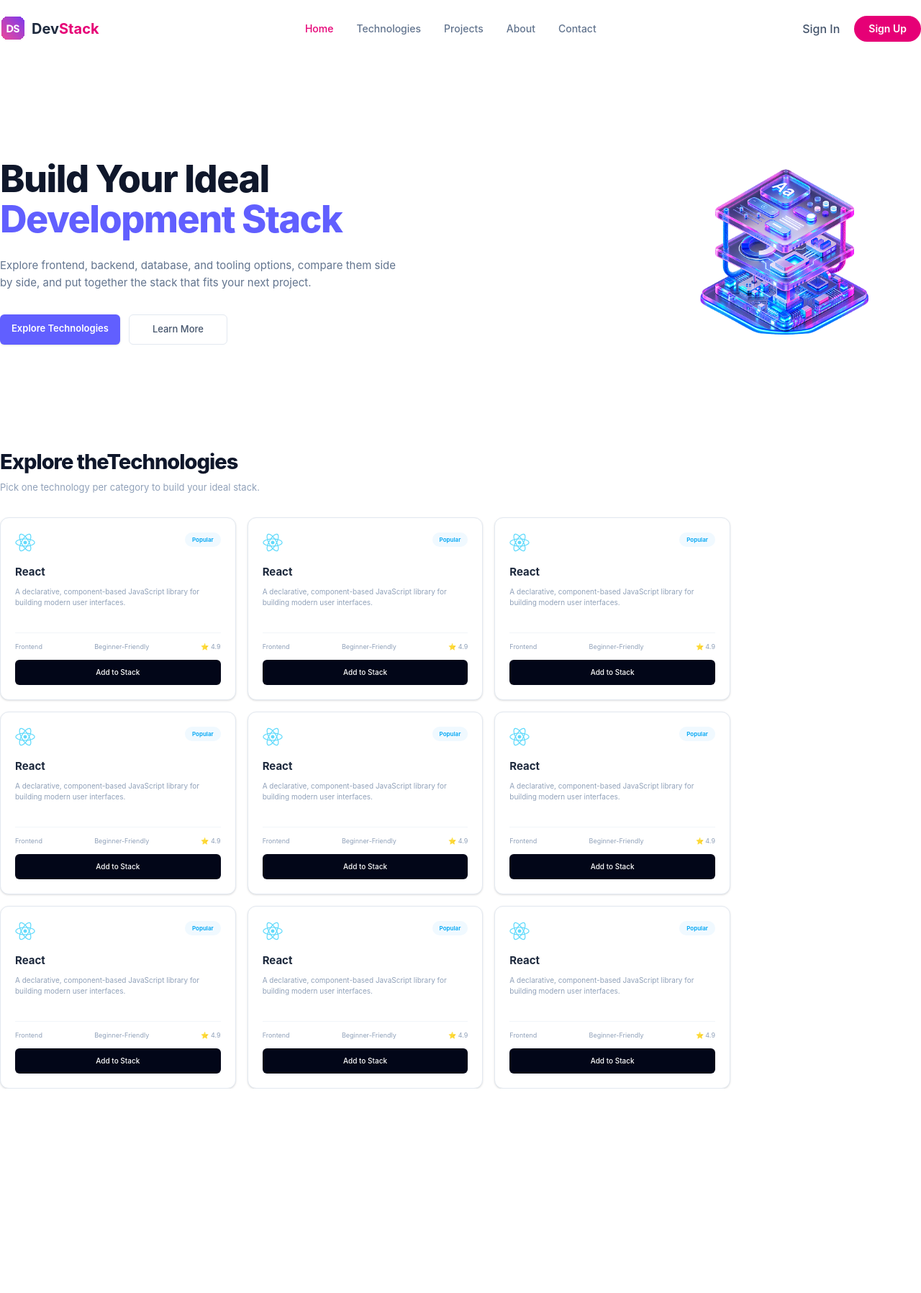
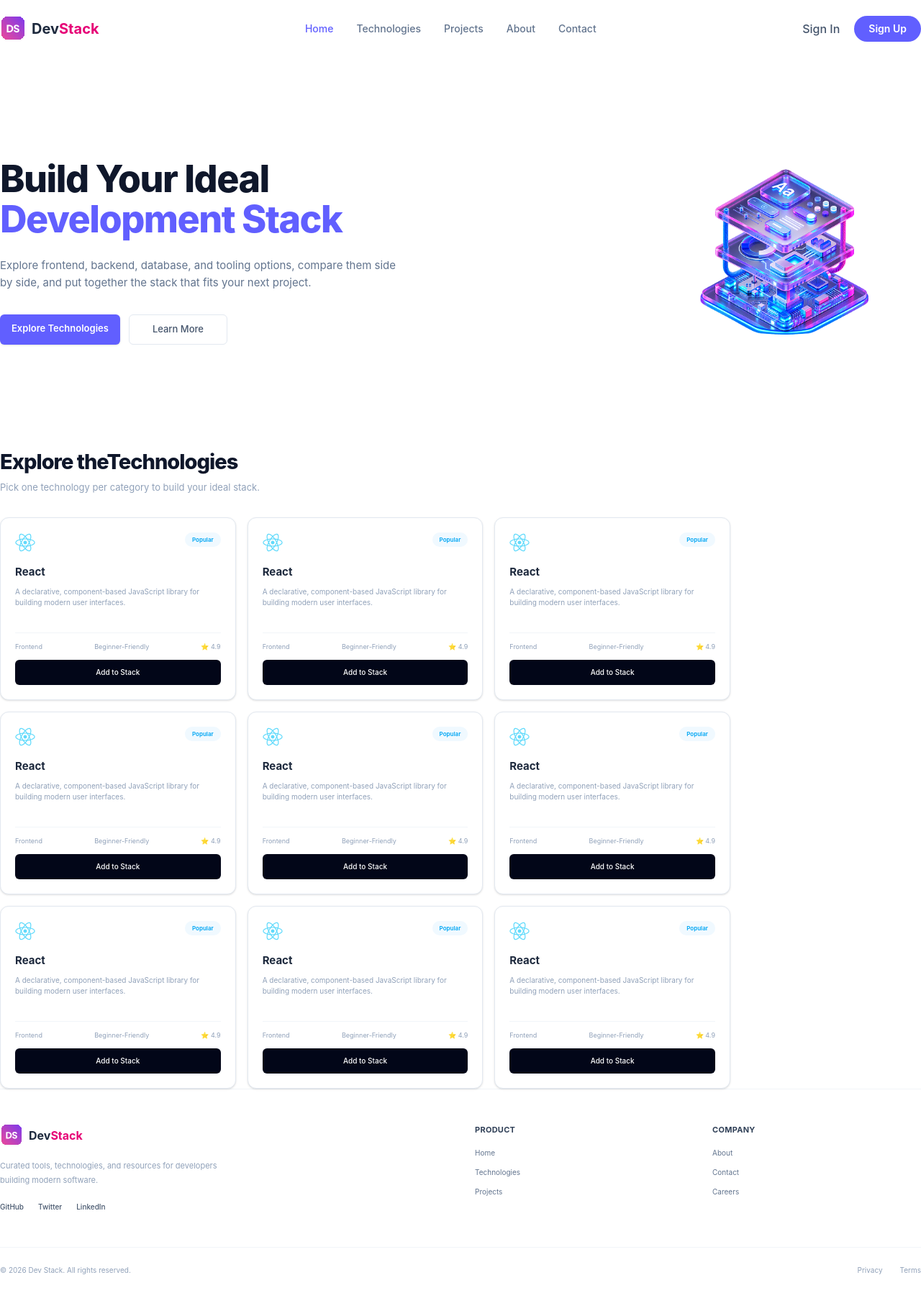
Before and after one commit to myshphew/DevStack, a React (Vite) app: page / in a window 1280 px wide. Shown: the whole page at 72% size. Before the commit the page ends 1513 px from the top, so only its background shows below. Built offline with nearby package versions, Linux system fonts and the light colour scheme.

Commit message:
Footer added and minor ui fixes

```diff
--- a/src/App.tsx
+++ b/src/App.tsx
@@ -2,6 +2,7 @@
 import Hero from "./components/Hero"
 import TechnologiesTitle from "./components/TechnologiesTitle"
 import TechGrid from "./components/TechGrid"
+import Footer from "./components/Footer"
 
 const App = () => {
   return (
@@ -10,6 +11,7 @@
       <Hero/>
       <TechnologiesTitle/>
       <TechGrid/>
+      <Footer/>
     </div>
   )
 }
--- /dev/null
+++ b/src/components/Footer.tsx
@@ -0,0 +1,92 @@
+
+const Footer = () => {
+  return (
+    <div className="border-t border-slate-100 bg-white">
+      <div className="mx-auto container">
+        <div className="grid grid-cols-1 gap-10 py-12 md:grid-cols-4">
+          <div className="md:col-span-2">
+            <a href="#" className="flex items-center gap-2">
+              <img className="h-8" src="/public/logo.svg" alt="logo" />
+
+              <span className="text-[16px] font-bold">
+                <span className="text-slate-800">Dev</span>
+                <span className="text-pink-600">Stack</span>
+              </span>
+            </a>
+
+            <p className="mt-4 max-w-[340px] text-[11px] leading-5 text-slate-400">
+              Curated tools, technologies, and resources for developers building
+              modern software.
+            </p>
+
+            <div className="mt-5 flex gap-5 text-[10px] font-medium text-slate-600">
+              <a href="#" className="hover:text-indigo-500">
+                GitHub
+              </a>
+              <a href="#" className="hover:text-indigo-500">
+                Twitter
+              </a>
+              <a href="#" className="hover:text-indigo-500">
+                LinkedIn
+              </a>
+            </div>
+          </div>
+
+          <div>
+            <h4 className="text-[11px] font-bold uppercase tracking-wide text-slate-700">
+              Product
+            </h4>
+
+            <div className="mt-4 flex flex-col gap-3 text-[10px] text-slate-500">
+              <a href="#" className="hover:text-indigo-500">
+                Home
+              </a>
+              <a href="#technologies" className="hover:text-indigo-500">
+                Technologies
+              </a>
+              <a href="#projects" className="hover:text-indigo-500">
+                Projects
+              </a>
+            </div>
+          </div>
+
+          <div>
+            <h4 className="text-[11px] font-bold uppercase tracking-wide text-slate-700">
+              Company
+            </h4>
+
+            <div className="mt-4 flex flex-col gap-3 text-[10px] text-slate-500">
+              <a href="#about" className="hover:text-indigo-500">
+                About
+              </a>
+
+              <a href="#contact" className="hover:text-indigo-500">
+                Contact
+              </a>
+
+              <a href="#" className="hover:text-indigo-500">
+                Careers
+              </a>
+            </div>
+          </div>
+        </div>
+
+        <div className="flex flex-col justify-between gap-4 border-t border-slate-100 py-6 text-[10px] text-slate-400 md:flex-row">
+          <p>© 2026 Dev Stack. All rights reserved.</p>
+
+          <div className="flex gap-6">
+            <a href="#" className="hover:text-slate-700">
+              Privacy
+            </a>
+
+            <a href="#" className="hover:text-slate-700">
+              Terms
+            </a>
+          </div>
+        </div>
+      </div>
+    </div>
+  );
+};
+
+export default Footer;
--- a/src/components/Hero.tsx
+++ b/src/components/Hero.tsx
@@ -1,4 +1,3 @@
-
 const Hero = () => {
   return (
     <div className="mx-auto container">
@@ -7,7 +6,9 @@
           <h1 className="text-[42px] font-extrabold leading-[1.08] tracking-[-1.5px] text-slate-900 md:text-[52px]">
             Build Your Ideal
           </h1>
-          <h1 className="text-[42px] font-extrabold leading-[1.08] tracking-[-1.5px] text-indigo-500 md:text-[52px]">Development Stack</h1>
+          <h1 className="text-[42px] font-extrabold leading-[1.08] tracking-[-1.5px] text-indigo-500 md:text-[52px]">
+            Development Stack
+          </h1>
 
           <p className="mt-6 max-w-[560px] text-[15px] leading-6 text-slate-500">
             Explore frontend, backend, database, and tooling options, compare
--- a/src/components/Nav.tsx
+++ b/src/components/Nav.tsx
@@ -1,9 +1,6 @@
-
-
 const Nav = () => {
   return (
     <div className="mx-auto flex h-20 container items-center justify-between">
-
       <a href="#" className="flex items-center gap-2">
         <img src="/public/logo.svg" alt="logo" />
 
@@ -14,17 +11,31 @@
       </a>
 
       <div className="hidden items-center gap-8 text-sm font-medium md:flex">
-            <a href="#" className="text-pink-600">Home</a>
-            <a href="#technologies" className="text-slate-500 transition hover:text-pink-600">
+        <a href="#" className="text-indigo-500">
+          Home
+        </a>
+        <a
+          href="#technologies"
+          className="text-slate-500 transition hover:text-indigo-500"
+        >
           Technologies
         </a>
-            <a href="#projects" className="text-slate-500 transition hover:text-pink-600">
+        <a
+          href="#projects"
+          className="text-slate-500 transition hover:text-indigo-500"
+        >
           Projects
         </a>
-            <a href="#about" className="text-slate-500 transition hover:text-pink-600">
+        <a
+          href="#about"
+          className="text-slate-500 transition hover:text-indigo-500"
+        >
           About
         </a>
-            <a href="#contact" className="text-slate-500 transition hover:text-pink-600">
+        <a
+          href="#contact"
+          className="text-slate-500 transition hover:text-indigo-500"
+        >
           Contact
         </a>
       </div>
@@ -34,16 +45,15 @@
           Sign In
         </a>
 
-            <a href="#"
-               className="rounded-full bg-pink-600 px-5 py-2 text-sm font-semibold text-white transition hover:bg-pink-700">
+        <a
+          href="#"
+          className="rounded-full bg-indigo-500 px-5 py-2 text-sm font-semibold text-white transition hover:bg-pink-700"
+        >
           Sign Up
         </a>
       </div>
 
-        <button className="rounded-md p-2 text-slate-600 md:hidden">
-            ☰
-        </button>
-
+      <button className="rounded-md p-2 text-slate-600 md:hidden">☰</button>
     </div>
   );
 };
```
Also changed, not shown: src/components/TechCard.tsx (+18 -13 lines), src/components/TechGrid.tsx (+15 -15 lines), src/components/TechnologiesTitle.tsx (+4 -7 lines). Lines whose indentation alone changed are shown as unchanged.
